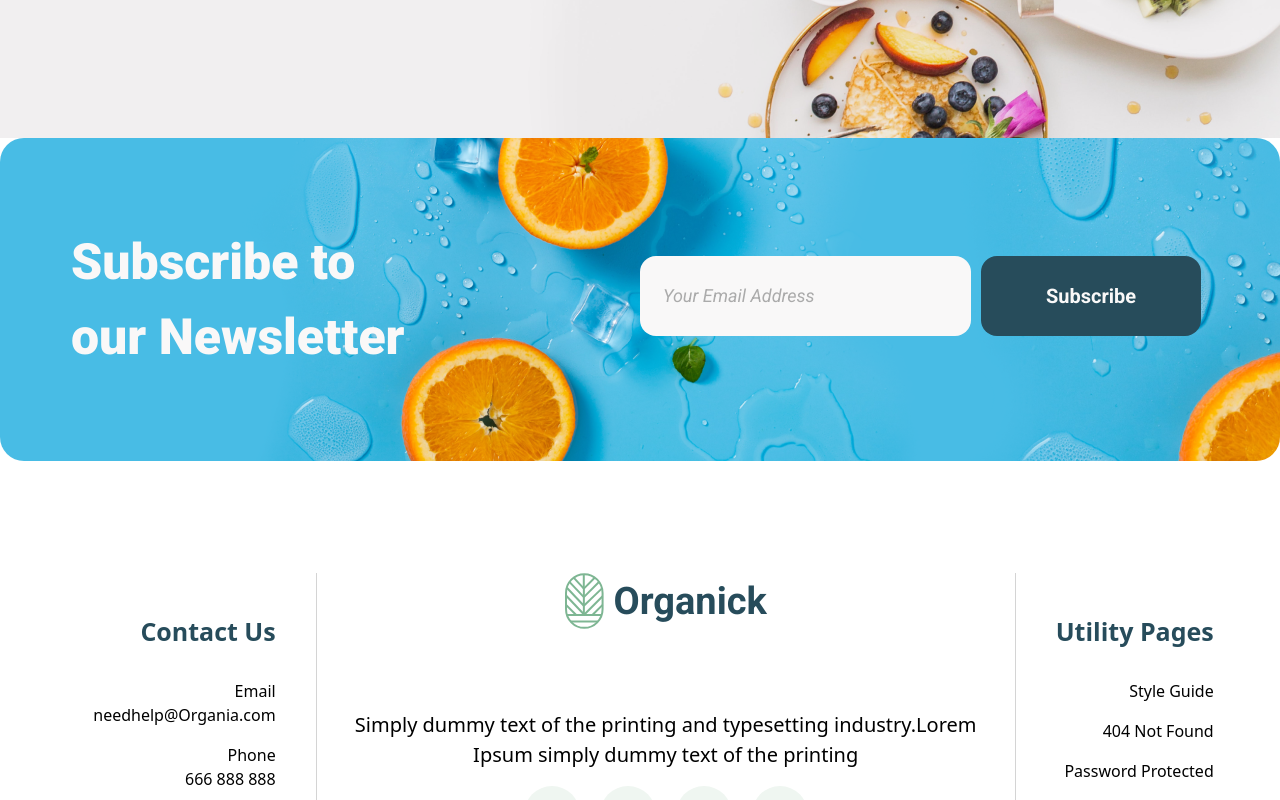
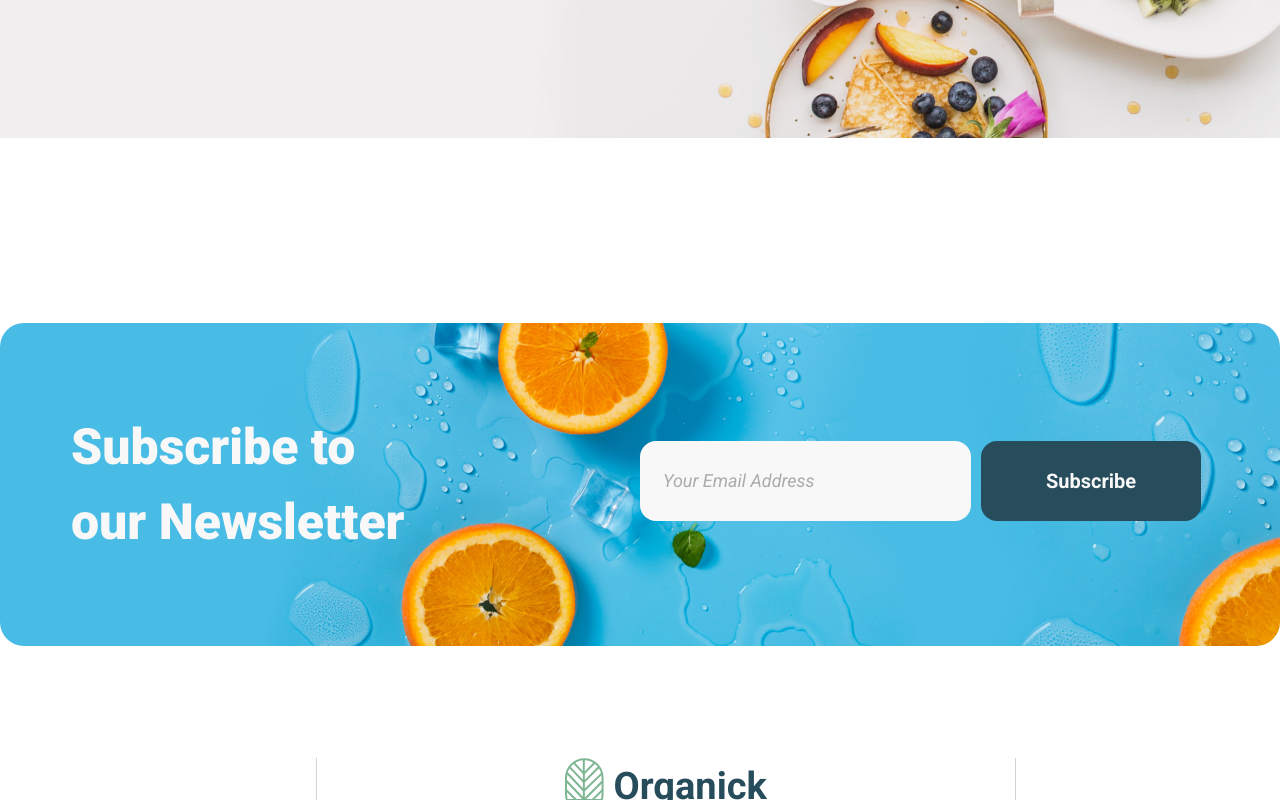
Before and after one commit to nozim-dev/organick, a React (Vite) app: page / in a window 1280 px wide. Shown: the part 960-1760 px from the top of the page. Built offline with nearby package versions, Linux system fonts and the light colour scheme.

Commit message:
some error fixed

```diff
--- a/src/Components/Footer/Footer.jsx
+++ b/src/Components/Footer/Footer.jsx
@@ -3,7 +3,7 @@ import { style } from "..//..//utils/style";
 import backgroundImage from "./img/Image.png";
 const Footer = () => {
   return (
-    <footer>
+    <footer className="w-full mt-[185px]">
       <div className="relative flex items-center place-content-center max-w-[1400px] mx-auto">
         <img
           className="z-0 w-full h-[323px]  object-cover rounded-3xl"
--- a/src/pages/NotFound/NotFound.jsx
+++ b/src/pages/NotFound/NotFound.jsx
@@ -10,8 +10,8 @@ const NotFound = () => {
   return (
     <div>
       <Header />
-      <div className=" relative flex items-center place-content-center  mx-auto ">
-        <div className="  relative flex">
+      <div className="relative flex items-center place-content-center mx-auto ">
+        <div className=" relative flex">
           <img
             className="h-[898px] z-0 w-full   "
             src={backgroundImage}
@@ -25,7 +25,7 @@ const NotFound = () => {
             />
           </span>
         </div>
-        <div className="absolute  flex w-full max-w-[65%] justify-end ">
+        <div className="absolute flex w-full max-w-[65%] justify-end ">
           <div className=" block  text-center ">
             <h1 className=" w-full  max-w-auto h-[50%] text-[#8FA8A8] font-Roboto font-bold text-[312px]  ">
               404
```
